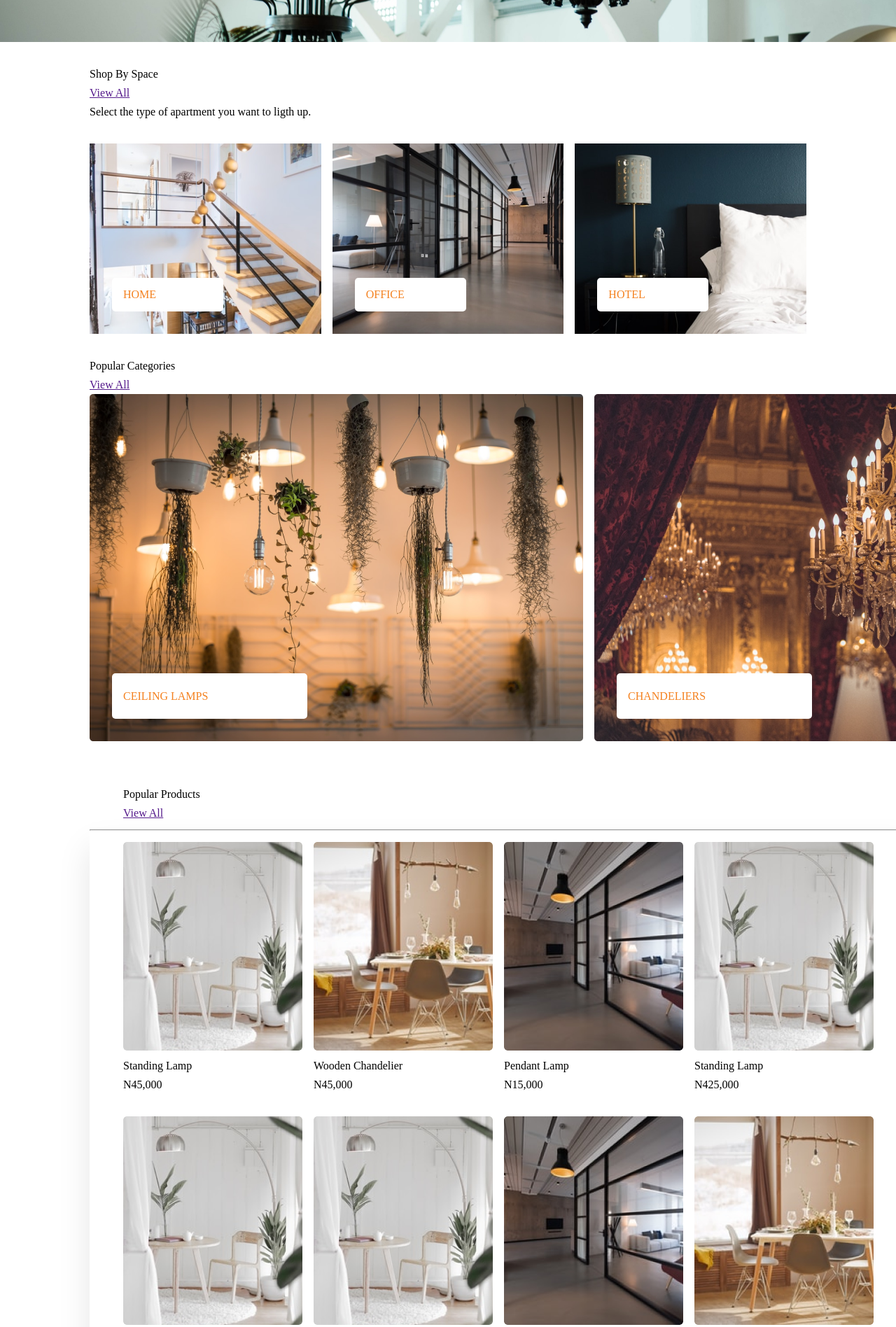
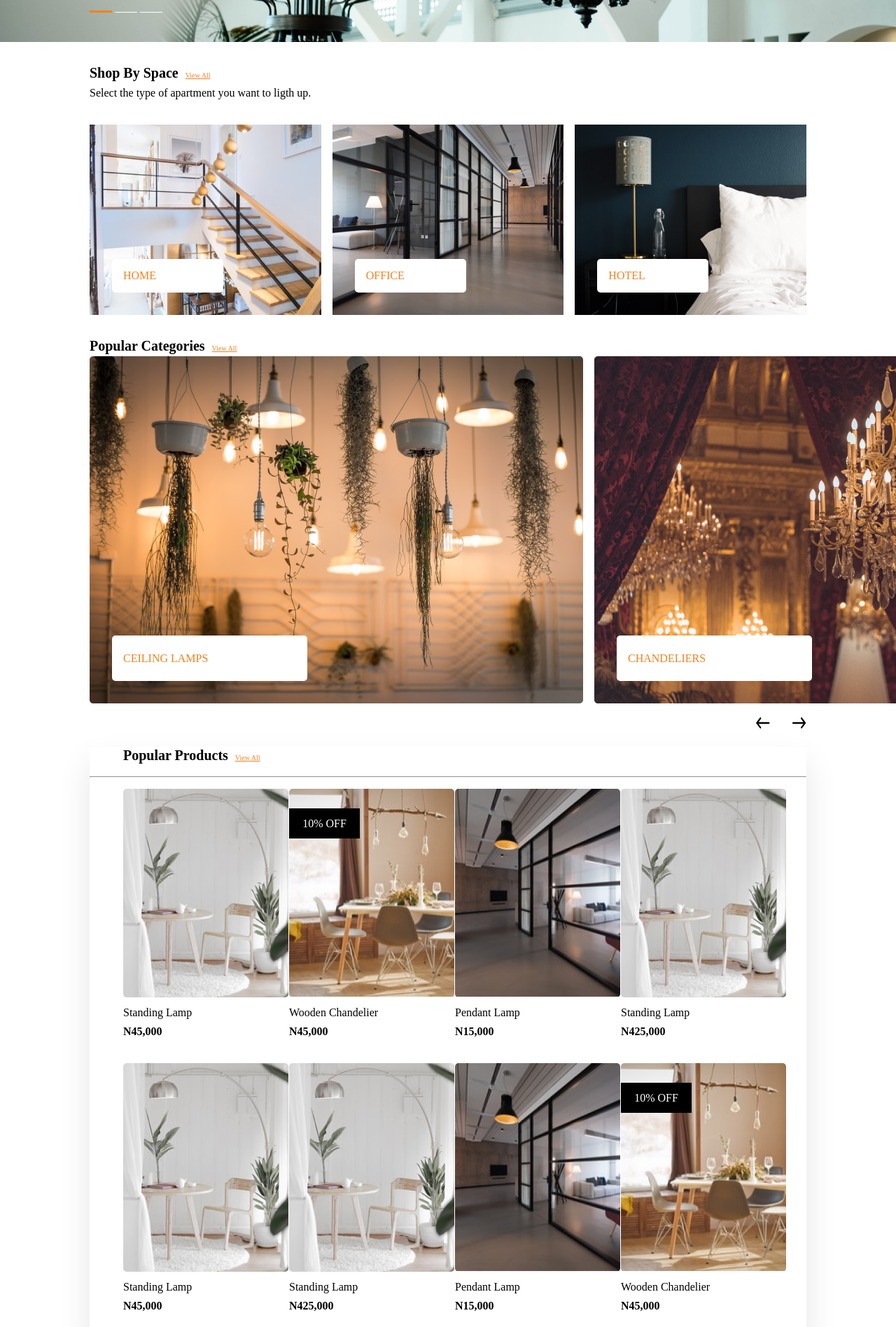
Before and after one commit to chizzy-opara/Lightinghaus, a plain HTML site: page index.html in a window 1280 px wide. Shown: the part 816-2712 px from the top of the page at 70% size. Drawn offline with Linux system fonts and the light colour scheme.

Commit message:
Complete design for desktop

```diff
--- a/css/style.css
+++ b/css/style.css
@@ -168,10 +168,38 @@ hr {
 .content-wrapper {
     padding: 0 128px;
 }
+.line {
+    position: absolute;
+    left: 128px;
+    top: 820px;
+    color: #FFFFFF;
+    /* background-color: #000000; */
+    height: 300px;
+    width: 300px;
+}
 
 .container-two {
     padding: 32px 0;
     line-height: 27px;
+}
+.in {
+    display: inline;
+    font-family: 'Poppins';
+    font-style: normal;
+    font-weight: bolder;
+    font-size: 20px;
+    line-height: 120%;
+}
+.view {
+    margin-left: 10px;
+    font-family: 'Poppins';
+    font-style: normal;
+    font-weight: 400;
+    font-size: 10px;
+    line-height: 120%;
+    text-decoration-line: underline;
+    color: #F4811F;
+
 }
 .second-wrap {
     display: flex;
@@ -260,26 +288,37 @@ hr {
     line-height: 120%;
     color: #F4811F;
 }
+.arrow {
+    position: absolute;
+    padding-top: 20px;
+    right: 128px;
+    background-color: #FFFFFF;
+}
+.arrow :nth-child(2) {
+    padding-left: 28px;
+}
 
 .container-four {
     margin-top: 62px;
     line-height: 27px;
-    width: 1184px;
+    /* width: 1184px; */
+    box-shadow: 0px 24px 44px rgba(0, 0, 0, 0.1);
 }
 .fourth-des {
     padding-left: 48px;
-    height: 64px;
+    padding: 0 0 15px 48px;
 }
 .fourth-wrap {
     display: grid;
     grid-template-columns: 25% 25% 25% 25%;
     grid-template-rows: 50% 50%;
     padding: 16px 48px 0 48px;
-    box-shadow: 0px 24px 44px rgba(0, 0, 0, 0.1);
     height: 800px;
+    column-gap: 5px;
 }
 .fourth-images {
-    width: 256px;
+    position: relative;
+    width: 236px;
     height: 298px;
 }
 .fourth-images img {
@@ -288,20 +327,36 @@ hr {
     object-fit: cover;
     border-radius: 5px;
 }
+.pricing {
+    font-weight: bolder;
+}
+.discount {
+    position: absolute;
+    top: 28px;
+    left: 0;
+    color: #FFFFFF;
+    background-color: #000000;
+    width: 101px;
+    height: 43px;
+    display: flex;
+}
+.discount p{
+    margin: auto;
+}
 
 .container-five {
     margin-top: 64px;
     line-height: 27px;
-    width: 1184px;
+    /* width: 1184px; */
+    box-shadow: 0px 24px 44px rgba(0, 0, 0, 0.1);
 }
 .fifth-des {
-    height: 64px;
     font-family: 'Poppins';
     font-style: normal;
     font-weight: 600;
     font-size: 20px;
     line-height: 120%;
-    padding-left: 48px;
+    padding: 0 0 15px 48px;
 }
 
 .container-six {
--- a/index.html
+++ b/index.html
@@ -58,11 +58,16 @@
 
                     <a href="#nopage">Proceed to Lighting Xplorer <i class="fa-solid fa-arrow-right-long"></i></a>
             </div>
+            <div class="line">
+                <img src="assets/line3.svg" alt="">
+                <img src="assets/line4.svg" alt="">
+                <img src="assets/line4.svg" alt="">
+            </div>
         </div>
         <div class="content-wrapper">
             <div class="container-two">
                 <div class="second-des">
-                    <p>Shop By Space</p><span><a href="">View All</a></span>
+                    <p class="in">Shop By Space</p><a class="view" href="">View All</a>
                     <p>Select the type of apartment you want to ligth up.</p>
                 </div>
                 <div class="second-wrap">
@@ -80,9 +85,10 @@
                     </div>
                 </div>
             </div>
+
             <div class="container-three">
                 <div class="third-des">
-                    <p>Popular Categories</p><span><a href="">View All</a></span>
+                    <p class="in">Popular Categories</p><span><a class="view" href="">View All</a></span>
                 </div>
                 <div class="third-wrap">
                     <div class="third-images">
@@ -95,9 +101,14 @@
                     </div>
                 </div>
             </div>
+            <div class="arrow">
+                <img src="assets/backward.svg" alt="">
+                <img src="assets/forward.svg" alt="">
+            </div>
+
             <div class="container-four">
                 <div class="fourth-des">
-                    <p>Popular Products</p><span><a href="">View All</a></span>
+                    <p class="in">Popular Products</p><span><a class="view" href="">View All</a></span>
                 </div><hr>
                 <div class="fourth-wrap">
                     <div class="fourth-images">
@@ -109,6 +120,7 @@
                     </div>
                     <div class="fourth-images">
                         <img src="assets/7.png" alt="image">
+                        <div class="discount"><p>10% OFF</p></div>
                         <div class="fourth-images-desc">
                             <p>Wooden Chandelier</p>
                             <p class="pricing">N45,000</p>
@@ -151,6 +163,7 @@
                     </div>
                     <div class="fourth-images">
                         <img src="assets/7.png" alt="image">
+                        <div class="discount"><p>10% OFF</p></div>
                         <div class="fourth-images-desc">
                             <p>Wooden Chandelier</p>
                             <p class="pricing">N45,000</p>
@@ -161,7 +174,7 @@
 
             <div class="container-five">
                 <div class="fifth-des">
-                    <p><b>Products on Sale</b></p>
+                    <p class="in">Products on Sale</p>
                 </div><hr>
                 <div class="fourth-wrap">
                     <div class="fourth-images">
@@ -173,6 +186,7 @@
                     </div>
                     <div class="fourth-images">
                         <img src="assets/7.png" alt="image">
+                        <div class="discount"><p>10% OFF</p></div>
                         <div class="fourth-images-desc">
                             <p>Wooden Chandelier</p>
                             <p class="pricing">N45,000</p>
@@ -215,6 +229,7 @@
                     </div>
                     <div class="fourth-images">
                         <img src="assets/7.png" alt="image">
+                        <div class="discount"><p>10% OFF</p></div>
                         <div class="fourth-images-desc">
                             <p>Wooden Chandelier</p>
                             <p class="pricing">N45,000</p>
@@ -222,7 +237,6 @@
                     </div>
                 </div>
             </div>
-
 
             <div class="container-six">
                 <div class="six-one">
@@ -237,6 +251,7 @@
                 <div class="six-two"><img src="assets/pic.png" alt=""></div>
             </div>
         </div>
+
         <footer>
             <div class="foot-wrap">
                 <div class="one">
@@ -262,13 +277,13 @@
                     <h6>Connect</h6>
                     <p>Connect with us on social media</p>
                     <div class="so">
-                        <img src="assets/a.svg" alt="">
-                        <img src="assets/b.svg" alt="">
-                        <img src="assets/c.svg" alt="">
-                        <img src="assets/d.svg" alt="">
-                        <img src="assets/e.svg" alt="">
-                        <img src="assets/f.svg" alt="">
-                        <img src="assets/g.svg" alt="">
+                        <a href=""><img src="assets/a.svg" alt=""></a>
+                        <a href=""><img src="assets/b.svg" alt=""></a>
+                        <a href=""><img src="assets/c.svg" alt=""></a>
+                        <a href=""><img src="assets/d.svg" alt=""></a>
+                        <a href=""><img src="assets/e.svg" alt=""></a>
+                        <a href=""><img src="assets/f.svg" alt=""></a>
+                        <a href=""><img src="assets/g.svg" alt=""></a>
                     </div>
                 </div>
                 <div class="four">
```
Also changed, not shown: assets/backward.svg (added), assets/forward.svg (added), assets/line3.svg (added), assets/line4.svg (added).
